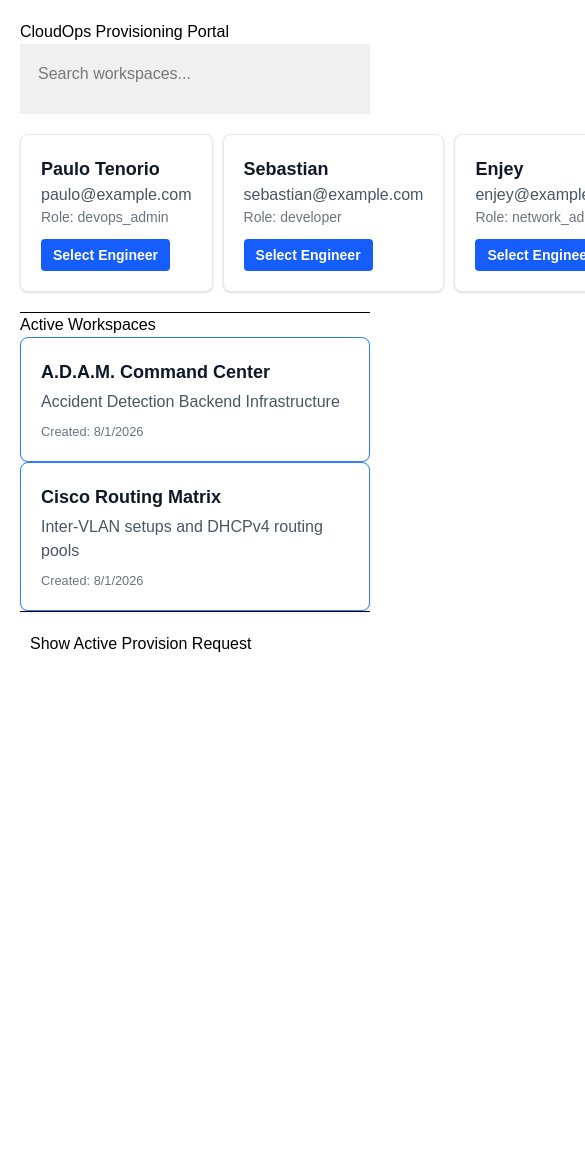
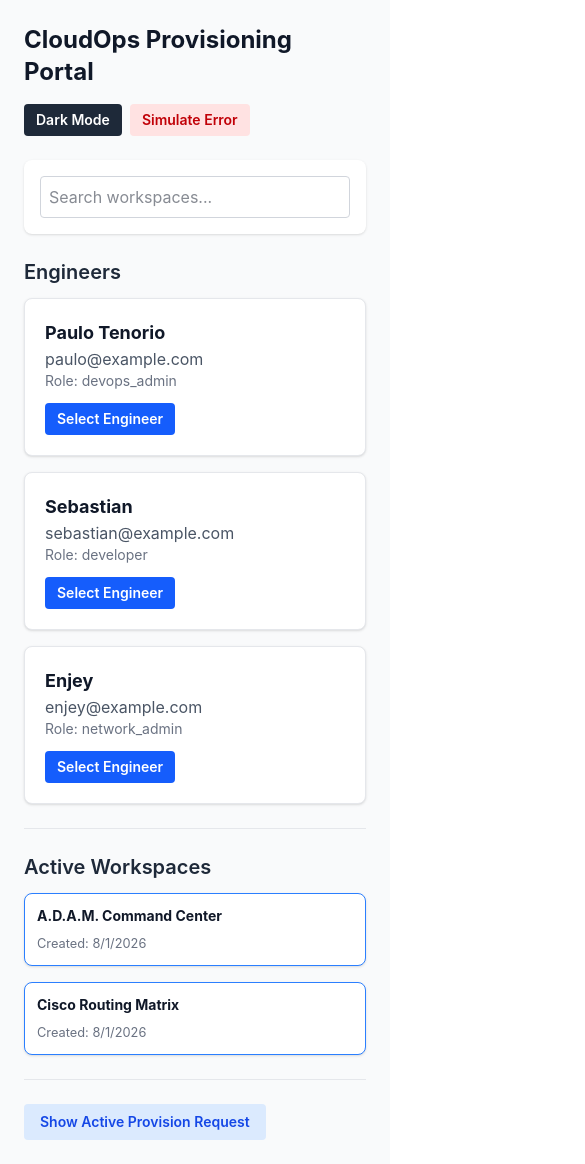
Before and after one commit to papap7/itelect4-project-paulot, a React (Vite) app: page / in a window 390 px wide. Shown: the top 1164 px of the page, 585 px wide, since content can reach past the window. Before the commit the page ends 844 px from the top, so only its background shows below. Built offline with nearby package versions, Linux system fonts and the light colour scheme.

Commit message:
GT2 Part 3: Responsive grid, dark mode, loading/error states

```diff
--- a/src/App.tsx
+++ b/src/App.tsx
@@ -8,7 +8,6 @@ import usePrevious from "./hooks/usePrevious";
 
 // Type imports
 import type { Engineer, ProjectWorkspace, ProvisionRequest } from "./types/index";
-// Enum imports
 import { EngineerRole, ProvisionStatus } from "./types/index";
 
 // --- Mock Data ---
@@ -30,93 +29,126 @@ const mockRequest: ProvisionRequest = {
 
 // --- Main Application Component ---
 function App() {
-  // 1. Typed State (useState<T>)
   const [selectedEngineer, setSelectedEngineer] = useState<Engineer | null>(null);
   const [workspaces, setWorkspaces] = useState<ProjectWorkspace[]>([]);
   const [isLoading, setIsLoading] = useState<boolean>(true);
+  const [isError, setIsError] = useState<boolean>(false); // NEW: Error state
   const [searchTerm, setSearchTerm] = useState<string>("");
 
-  // 2. Custom Hooks
   const [showRequest, toggleRequest] = useToggle(false);
+  const [isDarkMode, toggleDarkMode] = useToggle(false); // NEW: Dark mode toggle
   const previousSearch = usePrevious(searchTerm);
 
-  // 3. Typed DOM Reference (useRef)
   const searchInputRef = useRef<HTMLInputElement>(null);
 
-  // 4. Loading Mock Data (useEffect)
-  // empty deps array [] means "run once, on mount"
   useEffect(() => {
     setTimeout(() => {
-      setWorkspaces(mockWorkspaces); // Populates the array state
-      setIsLoading(false);           // Turns off the loading flag
-      searchInputRef.current?.focus(); // Programmatically focus the search bar
+      setWorkspaces(mockWorkspaces);
+      setIsLoading(false);
+      searchInputRef.current?.focus();
     }, 800);
   }, []);
 
-  // 5. Typed DOM Event Handler (React.ChangeEvent)
   const handleSearchChange = (e: React.ChangeEvent<HTMLInputElement>): void => {
     setSearchTerm(e.target.value);
   };
 
-  // Derived state for filtering
   const filteredWorkspaces = workspaces.filter((w) =>
     w.title.toLowerCase().includes(searchTerm.toLowerCase())
   );
 
-  // Early return for loading UI
+  // --- Styled Early Returns ---
   if (isLoading) {
-    return <div style={{ padding: "20px" }}><h3>Booting CloudOps Portal...</h3></div>;
+    return (
+      <div className="animate-pulse p-6 text-gray-500 font-sans">
+        Booting CloudOps Portal...
+      </div>
+    );
+  }
+
+  if (isError) {
+    return (
+      <div className="m-6 rounded-lg bg-red-50 p-4 text-red-700 font-sans">
+        Could not load workspaces. Please try again.
+      </div>
+    );
   }
 
   return (
-    <div style={{ padding: "20px", fontFamily: "sans-serif", maxWidth: "800px" }}>
-      <h1>CloudOps Provisioning Portal</h1>
+    <div className={isDarkMode ? "dark" : ""}>
+      <div className="min-h-screen bg-gray-50 p-6 dark:bg-gray-900 font-sans transition-colors duration-200">
+
+        {/* --- Header & Controls --- */}
+        <div className="mb-6 flex flex-wrap gap-4 items-center justify-between">
+          <h1 className="text-2xl font-bold text-gray-900 dark:text-white">CloudOps Provisioning Portal</h1>
+
+          <div className="flex gap-2">
+            <button
+              onClick={toggleDarkMode}
+              className="rounded bg-gray-800 px-3 py-1.5 text-sm font-semibold text-white transition hover:bg-gray-700 dark:bg-gray-200 dark:text-gray-900 dark:hover:bg-white"
+            >
+              {isDarkMode ? "Light Mode" : "Dark Mode"}
+            </button>
+            <button
+              onClick={() => setIsError(true)}
+              className="rounded bg-red-100 px-3 py-1.5 text-sm font-semibold text-red-700 transition hover:bg-red-200"
+            >
+              Simulate Error
+            </button>
+          </div>
+        </div>
 
         {/* --- Section: Search and Filter --- */}
-      <div style={{ marginBottom: "20px", padding: "10px", backgroundColor: "#f0f0f0" }}>
+        <div className="mb-6 rounded-lg bg-white p-4 shadow-sm dark:bg-gray-800 dark:border dark:border-gray-700">
           <input
             ref={searchInputRef}
             value={searchTerm}
             onChange={handleSearchChange}
             type="text"
             placeholder="Search workspaces..."
-          style={{ padding: "8px", width: "100%", marginBottom: "10px" }}
+            className="w-full rounded border border-gray-300 p-2 text-gray-900 focus:border-blue-500 focus:outline-none dark:border-gray-600 dark:bg-gray-700 dark:text-white"
           />
           {previousSearch !== undefined && previousSearch !== searchTerm && (
-          <small style={{ color: "gray" }}>Previous search: "{previousSearch}"</small>
+            <p className="mt-2 text-sm text-gray-500 dark:text-gray-400">Previous search: "{previousSearch}"</p>
           )}
         </div>
 
-      {/* --- Section: Engineer Selection --- */}
-      <div style={{ display: "flex", gap: "10px", marginBottom: "20px" }}>
+        {/* --- Section: Engineer Selection (Responsive Grid) --- */}
+        <div className="mb-4">
+          <h2 className="text-xl font-semibold text-gray-800 dark:text-gray-100 mb-3">Engineers</h2>
+          <div className="grid grid-cols-1 gap-4 sm:grid-cols-2 lg:grid-cols-3">
             {mockEngineers.map(eng => (
-          <EngineerCard
-            key={eng.id}
-            engineer={eng}
-            onSelect={setSelectedEngineer}
-          />
+              <EngineerCard key={eng.id} engineer={eng} onSelect={setSelectedEngineer} />
             ))}
           </div>
           {selectedEngineer && (
-        <h4 style={{ color: "green" }}>Selected Engineer: {selectedEngineer.name}</h4>
+            <p className="mt-4 font-medium text-green-600 dark:text-green-400">
+              Selected Engineer: {selectedEngineer.name}
+            </p>
+          )}
+        </div>
+
+        <hr className="my-6 border-gray-200 dark:border-gray-700" />
+
+        {/* --- Section: Dynamic Workspace List (Responsive Grid + Variant) --- */}
+        <h2 className="text-xl font-semibold text-gray-800 dark:text-gray-100 mb-3">Active Workspaces</h2>
+        {filteredWorkspaces.length === 0 ? (
+          <p className="text-gray-600 dark:text-gray-400">No workspaces found.</p>
+        ) : (
+          <div className="grid grid-cols-1 gap-4 sm:grid-cols-2 lg:grid-cols-3">
+            {filteredWorkspaces.map(ws => (
+              <WorkspaceCard key={ws.id} workspace={ws} variant="compact" />
+            ))}
+          </div>
         )}
 
-      <hr />
-
-      {/* --- Section: Dynamic Workspace List --- */}
-      <h2>Active Workspaces</h2>
-      {filteredWorkspaces.length === 0 ? (
-        <p>No workspaces found.</p>
-      ) : (
-        filteredWorkspaces.map(ws => (
-          <WorkspaceCard key={ws.id} workspace={ws} />
-        ))
-      )}
-
-      <hr />
+        <hr className="my-6 border-gray-200 dark:border-gray-700" />
 
         {/* --- Section: Toggleable Request Badge --- */}
-      <button onClick={toggleRequest} style={{ padding: "10px", marginTop: "10px" }}>
+        <button
+          onClick={toggleRequest}
+          className="rounded bg-blue-100 px-4 py-2 text-sm font-semibold text-blue-700 transition hover:bg-blue-200 dark:bg-blue-900/30 dark:text-blue-300"
+        >
           {showRequest ? "Hide" : "Show"} Active Provision Request
         </button>
 
@@ -126,6 +158,7 @@ function App() {
           </RequestBadge>
         )}
       </div>
+    </div>
   );
 }
 
```
Lines whose indentation alone changed are shown as unchanged.
